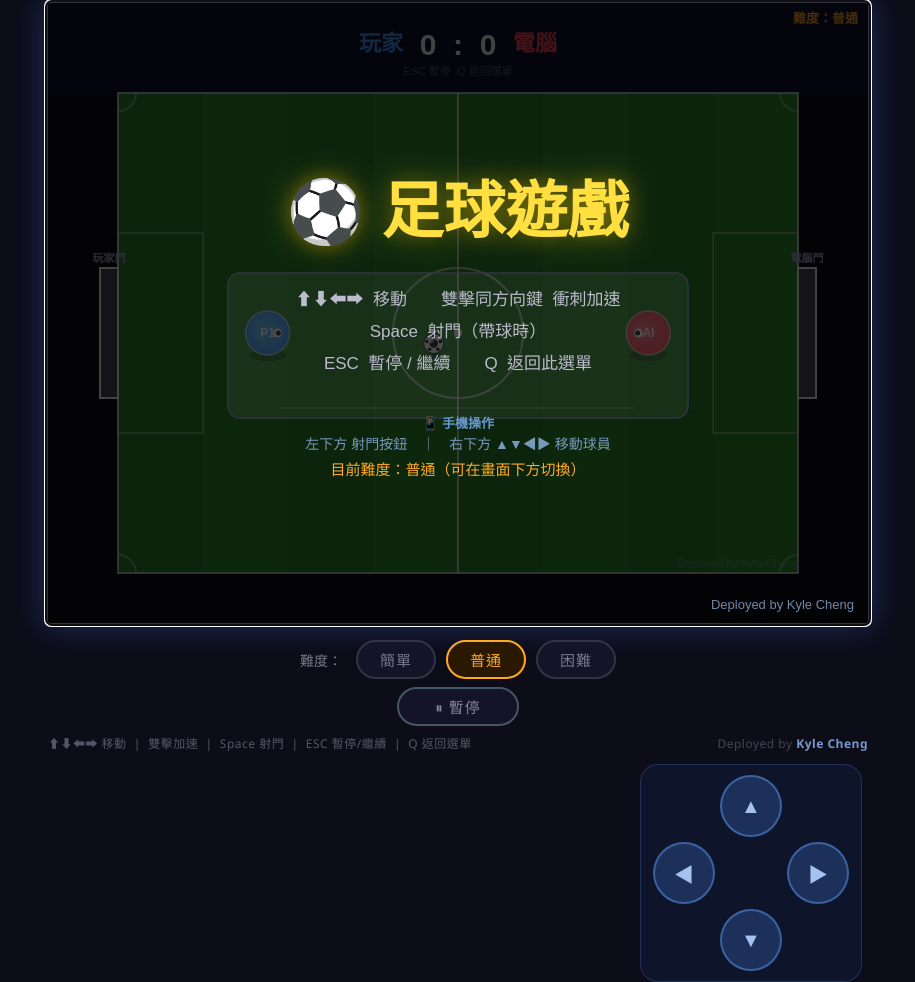
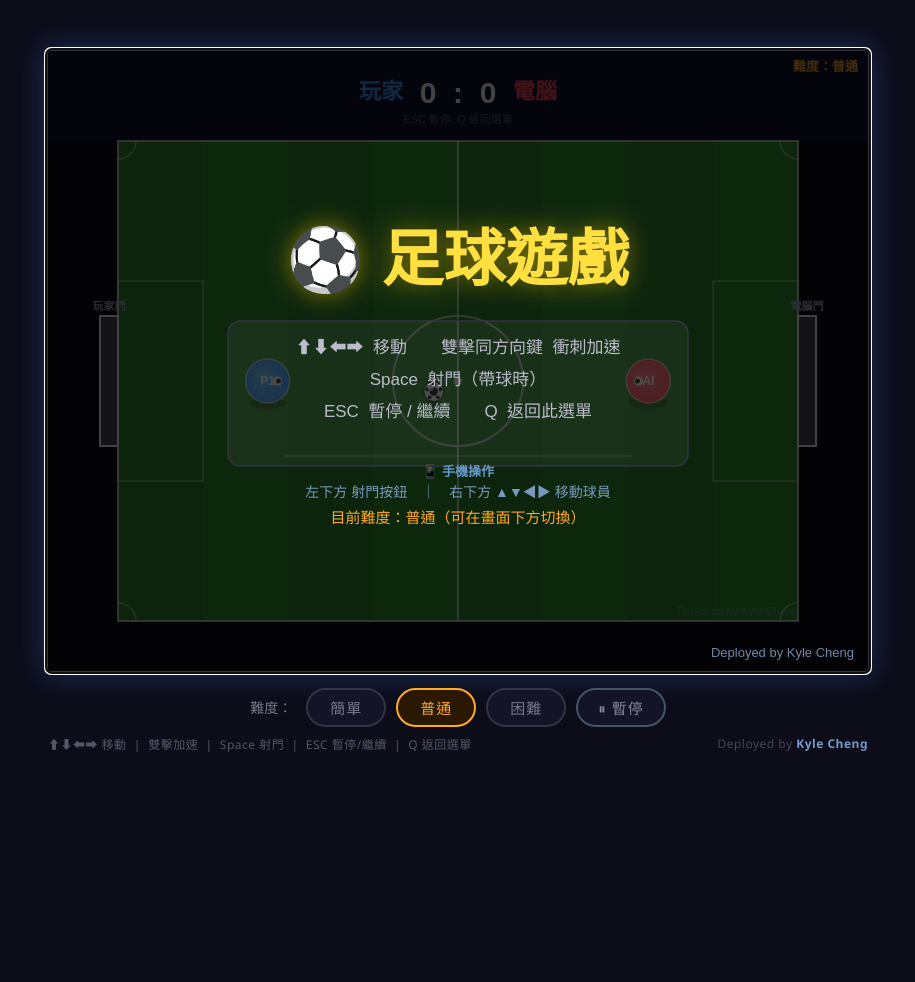
Before and after one commit to kyle0608/soccer-game, a Flask app: page / in a window 1280 px wide. Shown: the whole page, without its empty margins (182-1097 px from the left). After the commit the page ends 752 px from the top, so only its background shows below. Run offline with Flask 3, Linux system fonts and the light colour scheme.

Commit message:
feat: fixed mobile controls - D-pad in bottom bar, pause next to Hard btn, landscape support

```diff
--- a/templates/index.html
+++ b/templates/index.html
@@ -22,30 +22,19 @@
             border-radius: 6px;
             box-shadow: 0 0 30px rgba(68, 136, 255, 0.3);
             display: block;
-            touch-action: none; /* 防止觸碰 canvas 時觸發頁面捲動或縮放 */
+            touch-action: none;
         }
 
-        /* ===== 手機響應式（螢幕寬度 < 860px 時縮放） ===== */
-        @media (max-width: 860px) {
-            body { justify-content: flex-start; padding-top: 0; }
-            #gameCanvas { width: 100vw; height: auto; border-radius: 0; border-left: none; border-right: none; }
-            #difficultyPanel { width: 100%; padding: 0 8px; }
-            #bottom-bar { width: 100%; padding: 0 8px; flex-wrap: wrap; gap: 4px; }
-            #dpad-section { width: 100%; padding-right: 10px; }
-        }
-
-        /* ===== 難度選擇面板 ===== */
+        /* ===== 難度選擇面板（含暫停鈕）===== */
         #difficultyPanel {
             display: flex;
             align-items: center;
             gap: 10px;
             margin-top: 14px;
+            flex-wrap: wrap;
+            justify-content: center;
         }
-        #diffLabel {
-            color: #778;
-            font-size: 14px;
-            margin-right: 4px;
-        }
+        #diffLabel { color: #778; font-size: 14px; margin-right: 4px; }
         .diff-btn {
             padding: 7px 22px;
             border: 2px solid #334;
@@ -58,44 +47,17 @@
             transition: all 0.18s;
             outline: none;
             letter-spacing: 1px;
+            touch-action: manipulation;
+            -webkit-tap-highlight-color: transparent;
         }
         .diff-btn:hover { background: #1e1e3a; color: #bbb; }
-
-        /* 各難度啟用樣式 */
         .diff-btn.easy.active   { border-color: #44dd88; color: #44dd88; background: #0a2e1a; }
         .diff-btn.medium.active { border-color: #ffaa22; color: #ffaa22; background: #2a1800; }
         .diff-btn.hard.active   { border-color: #ff4455; color: #ff4455; background: #2a0008; }
 
-        #bottom-bar {
-            display: flex;
-            align-items: center;
-            justify-content: space-between;
-            width: 820px;
-            margin-top: 8px;
-        }
-        #controls {
-            font-size: 12px;
-            color: #556;
-            letter-spacing: 0.5px;
-        }
-        #credit {
-            font-size: 12px;
-            color: #445;
-            letter-spacing: 0.5px;
-        }
-        #credit span {
-            color: #7799cc;
-            font-weight: bold;
-        }
-
-        /* ===== 暫停按鈕（難度列下方）===== */
-        #pauseRow {
-            display: flex;
-            justify-content: center;
-            margin-top: 8px;
-        }
+        /* 暫停鈕（困難鈕右方）*/
         #pauseBtn {
-            padding: 7px 36px;
+            padding: 7px 20px;
             border: 2px solid #445566;
             border-radius: 20px;
             background: #141428;
@@ -109,36 +71,40 @@
             transition: all 0.18s;
             letter-spacing: 1px;
         }
-        #pauseBtn:hover { background: #1e1e3a; color: #ffe040; border-color: #665500; }
+        #pauseBtn:hover  { background: #1e1e3a; color: #ffe040; border-color: #665500; }
         #pauseBtn:active { background: #2a2010; color: #ffe040; border-color: #886600; }
 
-        /* ===== 手機 D-pad 方向鍵（右下角，畫面外）===== */
-        #dpad-section {
+        /* ===== Bottom bar（桌面顯示，手機隱藏）===== */
+        #bottom-bar {
             display: flex;
-            justify-content: flex-end;
+            align-items: center;
+            justify-content: space-between;
             width: 820px;
-            margin-top: 12px;
-            padding-right: 6px;
+            margin-top: 8px;
         }
+        #controls { font-size: 12px; color: #556; letter-spacing: 0.5px; }
+        #credit    { font-size: 12px; color: #445; letter-spacing: 0.5px; }
+        #credit span { color: #7799cc; font-weight: bold; }
+
+        /* ===== 手機控制列（桌面隱藏）===== */
+        #mobile-bar { display: none; }
+
+        /* D-pad（在 mobile-bar 內）*/
         #dpad {
             display: flex;
             flex-direction: column;
             align-items: center;
-            gap: 5px;
-            padding: 10px 12px;
-            background: rgba(18, 28, 55, 0.55);
-            border-radius: 18px;
-            border: 1px solid rgba(70, 105, 175, 0.35);
+            gap: 2px;
         }
         .dpad-row {
             display: flex;
-            gap: 5px;
+            gap: 2px;
             align-items: center;
             justify-content: center;
         }
         .dpad-btn {
-            width: 62px;
-            height: 62px;
+            width: 60px;
+            height: 60px;
             border-radius: 50%;
             background: rgba(35, 60, 110, 0.72);
             border: 2px solid rgba(75, 125, 200, 0.65);
@@ -155,22 +121,89 @@
             background: rgba(75, 135, 255, 0.88);
             border-color: rgba(155, 200, 255, 0.95);
         }
-        .dpad-gap { width: 62px; height: 62px; }
+        .dpad-gap { width: 60px; height: 60px; }
+
+        /* 射門按鈕（mobile-bar 內，左手操作）*/
+        #shoot-html-btn {
+            width: 90px;
+            height: 90px;
+            border-radius: 50%;
+            background: rgba(200, 45, 20, 0.55);
+            border: 3px solid rgba(255, 110, 80, 0.65);
+            color: rgba(255, 220, 210, 0.95);
+            font-size: 16px;
+            font-weight: bold;
+            font-family: inherit;
+            cursor: pointer;
+            touch-action: manipulation;
+            -webkit-tap-highlight-color: transparent;
+            outline: none;
+            line-height: 1.4;
+            transition: background 0.08s, border-color 0.08s;
+        }
+        #shoot-html-btn:active, #shoot-html-btn.pressed {
+            background: rgba(255, 65, 35, 0.92);
+            border-color: rgba(255, 170, 150, 0.95);
+        }
+
+        /* ===== 手機直式（portrait）===== */
+        @media (max-width: 860px) {
+            body {
+                justify-content: flex-start;
+                padding-top: 0;
+                padding-bottom: 130px; /* 為固定控制列留空間 */
+            }
+            #gameCanvas {
+                width: 100vw;
+                height: auto;
+                border-radius: 0;
+                border-left: none;
+                border-right: none;
+            }
+            #difficultyPanel { width: 100%; padding: 0 8px; }
+            #bottom-bar { display: none; } /* 手機隱藏鍵盤說明 */
+
+            /* 控制列固定在視窗底部 */
+            #mobile-bar {
+                display: flex;
+                justify-content: space-between;
+                align-items: center;
+                position: fixed;
+                bottom: 0; left: 0; right: 0;
+                width: 100%;
+                height: 128px;
+                padding: 10px 24px;
+                background: rgba(8, 10, 22, 0.94);
+                border-top: 1px solid rgba(50, 70, 125, 0.60);
+                z-index: 100;
+            }
+        }
+
+        /* ===== 手機橫式（landscape）===== */
+        @media (max-width: 860px) and (orientation: landscape) {
+            body { padding-bottom: 100px; }
+            #gameCanvas {
+                /* 高度限制在可用空間內，寬度自動保持比例 */
+                width: auto;
+                height: calc(100dvh - 104px);
+                max-width: 100vw;
+            }
+            #mobile-bar { height: 96px; padding: 6px 20px; }
+            .dpad-btn   { width: 50px; height: 50px; font-size: 17px; }
+            .dpad-gap   { width: 50px; height: 50px; }
+            #shoot-html-btn { width: 74px; height: 74px; font-size: 14px; }
+        }
     </style>
 </head>
 <body>
     <canvas id="gameCanvas" width="820" height="620"></canvas>
 
-    <!-- 難度選擇按鈕（遊玩中也可切換） -->
+    <!-- 難度選擇（暫停鈕在困難鈕右方）-->
     <div id="difficultyPanel">
         <span id="diffLabel">難度：</span>
         <button class="diff-btn easy"   onclick="setDifficulty('easy')">簡單</button>
         <button class="diff-btn medium active" onclick="setDifficulty('medium')">普通</button>
         <button class="diff-btn hard"   onclick="setDifficulty('hard')">困難</button>
-    </div>
-
-    <!-- 暫停按鈕（手機使用者可點選暫停）-->
-    <div id="pauseRow">
         <button id="pauseBtn" onclick="togglePause()">⏸ 暫停</button>
     </div>
 
@@ -179,8 +212,9 @@
         <div id="credit">Deployed by <span>Kyle Cheng</span></div>
     </div>
 
-    <!-- 手機方向鍵 D-pad（右下角，畫面外，右手操作移動）-->
-    <div id="dpad-section">
+    <!-- 手機控制列（固定在視窗底部）：左手射門 ＋ 右手方向鍵 -->
+    <div id="mobile-bar">
+        <button id="shoot-html-btn">⚽<br>射門</button>
         <div id="dpad">
             <div class="dpad-row">
                 <button class="dpad-btn" id="dpad-up">▲</button>
@@ -953,7 +987,7 @@
         // 帶球提示
         if (player.hasBall) {
             ctx.font = 'bold 13px Arial'; ctx.textAlign = 'right';
-            ctx.fillStyle = '#ffe040'; ctx.fillText('帶球中 → Space 射門', FIELD.right, FIELD.top + 20);
+            ctx.fillStyle = '#ffe040'; ctx.fillText('帶球中 ⚽ Space / 射門鈕', FIELD.right, FIELD.top + 20);
         }
 
         // 浮水印（遊戲右下角，半透明不干擾遊玩）
@@ -1073,7 +1107,6 @@
         drawActor(computer, 'AI');  // 電腦先畫（玩家在上層）
         drawActor(player, 'P1');
         drawTackleIndicator();      // 搶球倒數進度圈（在球員上層）
-        if (phase === 'playing') drawMobileControls(); // 觸控搖桿與射門按鈕
         drawHUD();
 
         // 各狀態的覆蓋層
@@ -1122,76 +1155,14 @@
 
     // =====================================================
     //   觸控輸入（手機 / 平板）
+    //   射門與方向鍵已移至 HTML mobile-bar，canvas 只需處理相位切換
     // =====================================================
-
-    // 射門按鈕（左下角固定：左手射門，右手搖桿）
-    const shootBtnTouch = {
-        x: 82, y: CH - 88,
-        radius: 58,
-        pressed: false,
-        touchId: null,
-    };
-
-    /** Touch 螢幕座標 → canvas 內部座標（處理 CSS 縮放） */
-    function getTouchPos(touch) {
-        const rect = canvas.getBoundingClientRect();
-        return {
-            x: (touch.clientX - rect.left) * (CW / rect.width),
-            y: (touch.clientY - rect.top)  * (CH / rect.height),
-        };
-    }
 
     canvas.addEventListener('touchstart', e => {
         e.preventDefault();
-
-        // 開始選單：任何觸碰都開始遊戲
-        if (phase === 'start') { phase = 'playing'; return; }
-        // 暫停中：任何觸碰繼續遊戲
+        if (phase === 'start')  { phase = 'playing'; return; }
         if (phase === 'paused') { phase = 'playing'; return; }
-
-        Array.from(e.changedTouches).forEach(t => {
-            const pos = getTouchPos(t);
-            const bdx = pos.x - shootBtnTouch.x;
-            const bdy = pos.y - shootBtnTouch.y;
-            if (bdx*bdx + bdy*bdy < shootBtnTouch.radius * shootBtnTouch.radius) {
-                shootBtnTouch.pressed = true;
-                shootBtnTouch.touchId = t.identifier;
-                if (player.hasBall && phase === 'playing') doPlayerShoot();
-            }
-        });
     }, { passive: false });
-
-    canvas.addEventListener('touchend', e => {
-        e.preventDefault();
-        Array.from(e.changedTouches).forEach(t => {
-            if (t.identifier === shootBtnTouch.touchId) {
-                shootBtnTouch.pressed = false; shootBtnTouch.touchId = null;
-            }
-        });
-    }, { passive: false });
-
-    canvas.addEventListener('touchcancel', () => {
-        shootBtnTouch.pressed = false; shootBtnTouch.touchId = null;
-    }, { passive: false });
-
-    // =====================================================
-    //   繪圖：手機射門按鈕（左下角，左手操作）
-    // =====================================================
-    function drawMobileControls() {
-        const sb = shootBtnTouch;
-        ctx.beginPath();
-        ctx.arc(sb.x, sb.y, sb.radius, 0, Math.PI * 2);
-        ctx.fillStyle = sb.pressed ? 'rgba(255,75,35,0.90)' : 'rgba(210,55,25,0.42)';
-        ctx.fill();
-        ctx.strokeStyle = sb.pressed ? 'rgba(255,170,140,0.95)' : 'rgba(255,120,90,0.50)';
-        ctx.lineWidth   = 2.5;
-        ctx.stroke();
-
-        ctx.font      = `bold ${sb.pressed ? 17 : 15}px Arial`;
-        ctx.textAlign = 'center';
-        ctx.fillStyle = sb.pressed ? 'white' : 'rgba(255,210,200,0.75)';
-        ctx.fillText('射門', sb.x, sb.y + 5);
-    }
 
     // =====================================================
     //   D-pad 方向鍵按鈕事件綁定
@@ -1222,6 +1193,27 @@
         });
     })();
 
+    // =====================================================
+    //   HTML 射門按鈕事件綁定
+    // =====================================================
+    (function setupShootBtn() {
+        const btn = document.getElementById('shoot-html-btn');
+        if (!btn) return;
+        const doShoot = () => {
+            if (phase === 'start')  { phase = 'playing'; return; }
+            if (player.hasBall && phase === 'playing') doPlayerShoot();
+        };
+        btn.addEventListener('touchstart', e => {
+            e.preventDefault();
+            btn.classList.add('pressed');
+            doShoot();
+        }, { passive: false });
+        btn.addEventListener('touchend',    e => { e.preventDefault(); btn.classList.remove('pressed'); }, { passive: false });
+        btn.addEventListener('touchcancel', ()  => btn.classList.remove('pressed'));
+        btn.addEventListener('mousedown', doShoot);
+        btn.addEventListener('mouseup',   () => btn.classList.remove('pressed'));
+    })();
+
     initPositions();
     gameLoop();
     </script>
```
